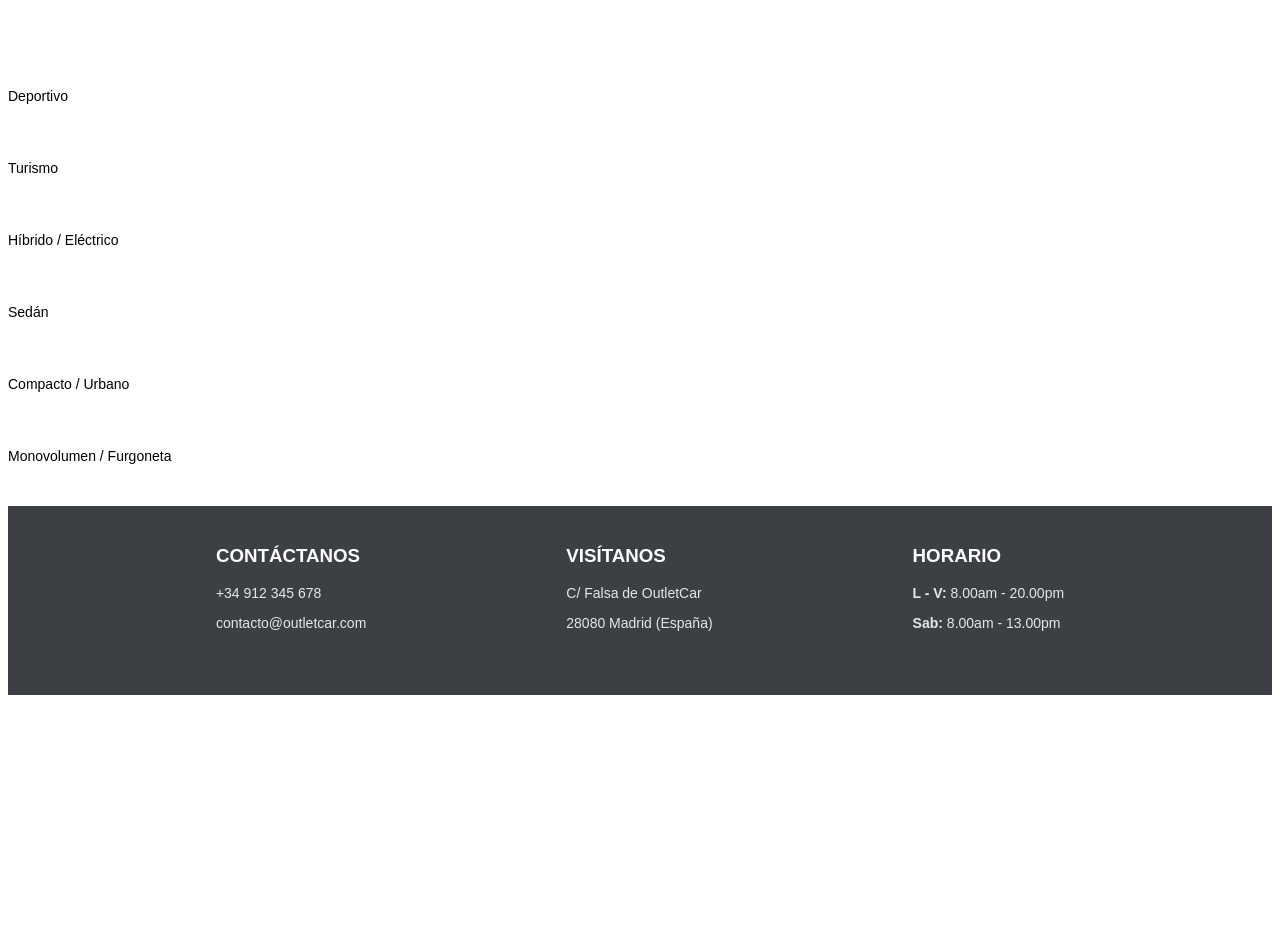
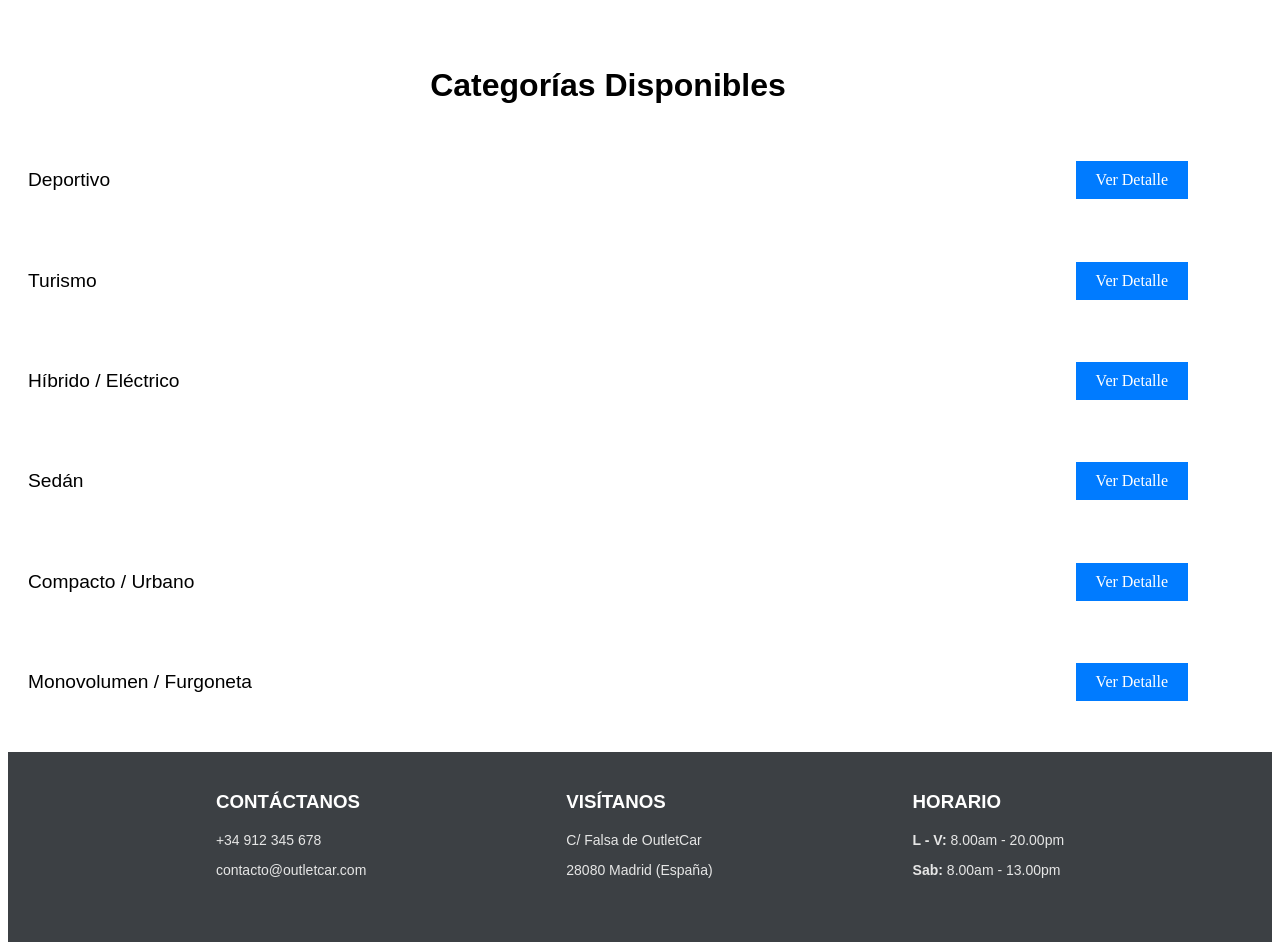
Before and after one commit to carlamanterola/proyectoOutletCar, a Django app: page /appOutletCar/categorias/ in a window 1280 px wide. Shown: the part 26-976 px from the top of the page. Before the commit the page ends 721 px from the top, so only its background shows below. Run offline with Django 5.2, Linux system fonts and the light colour scheme; data comes from the database, SQL or seed files in the repository.

Commit message:
Avance en estilos, por mejorar

```diff
--- a/appOutletCar/static/css/estilos.css
+++ b/appOutletCar/static/css/estilos.css
@@ -52,3 +52,64 @@ li
     border: 1px solid rgba(19, 119, 181, 0.549);
 
 }
+
+.container {
+    width: 100%;
+    max-width: 1200px;
+    padding: 20px 0;
+}
+
+.title {
+    font-size: 2rem;
+    color: #000000;
+    text-align: center;
+}
+
+.categoria-list {
+    list-style: none;
+    display: grid;
+}
+
+.categoria-item {
+    background-color: white;
+    padding: 20px;
+    display: flex;
+    justify-content: space-between;
+    align-items: center;
+}
+
+.categoria-name {
+    font-size: 1.2rem;
+    color: #000000;
+    text-align: center;
+}
+
+.btn.ver-detalle {
+    display: inline-block;
+    padding: 10px 20px;
+    background-color: #007bff;
+    color: white;
+    text-align: center;
+}
+
+
+.containerCar {
+    display: grid;
+    margin-top: 20px;
+}
+
+.car {
+    background-color: white;
+    padding: 20px;
+}
+
+.car h3 {
+    font-size: 1.3rem;
+    color: #000000;
+    margin-bottom: 15px;
+}
+
+.car p {
+    margin: 8px 0;
+    color: #000000;
+}
```
